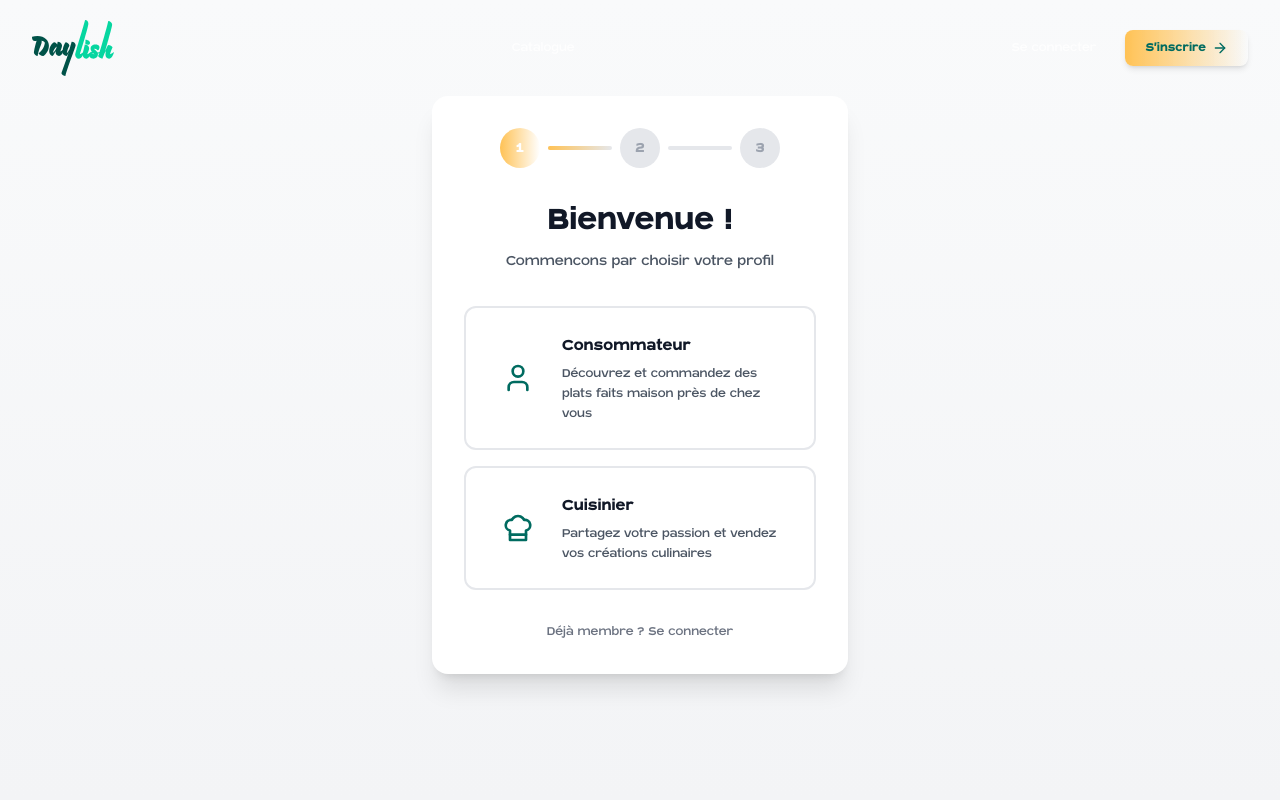
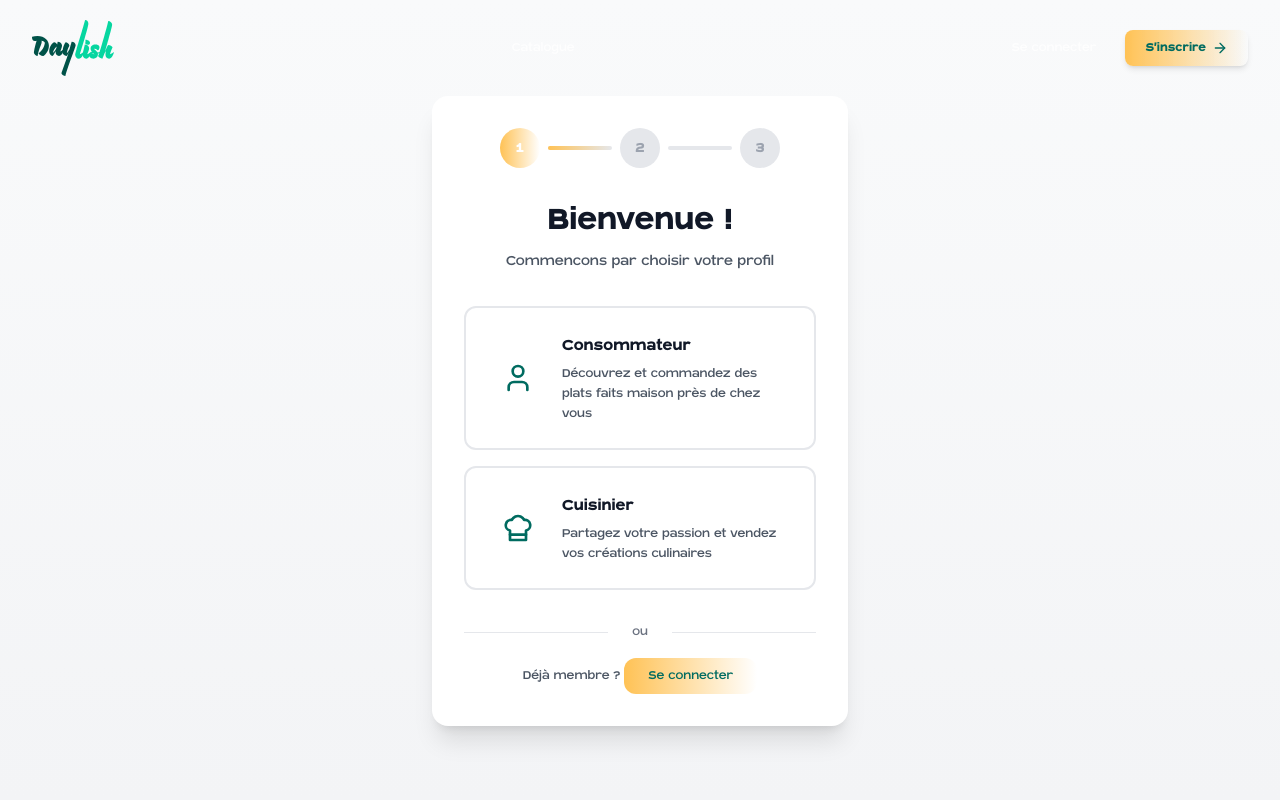
Before and after one commit to aminelaihem/Daylish, a React (Vite) app: page /register in a window 1280 px wide. Shown: the top 800 px of the page. Built offline with nearby package versions, Linux system fonts and the light colour scheme; grey boxes are pictures that could not be loaded.

Commit message:
feat: amélioration de la visibilité du lien 'Se connecter' dans le composant Register

```diff
--- a/src/components/auth/Register.tsx
+++ b/src/components/auth/Register.tsx
@@ -160,9 +160,17 @@ export function Register() {
               animate={{ opacity: 1 }}
               transition={{ duration: 0.5, delay: 0.4 }}
             >
-              <p className="text-sm text-gray-500">
+              <div className="flex items-center justify-center space-x-2 mb-4">
+                <div className="h-px bg-gray-200 flex-1"></div>
+                <span className="text-sm text-gray-500 px-4">ou</span>
+                <div className="h-px bg-gray-200 flex-1"></div>
+              </div>
+              <p className="text-sm text-gray-600">
                 Déjà membre ?{' '}
-                <Link to="/login" className="text-orange-600 hover:text-orange-500 font-medium transition-colors">
+                <Link
+                  to="/login"
+                  className="inline-flex items-center justify-center px-6 py-2 rounded-xl bg-gradient-to-r from-yellow to-orange-400 text-deep-green hover:shadow-xl hover:brightness-110 transform transition-all duration-300 ease-out hover:scale-[1.02] focus:outline-none focus:ring-2 focus:ring-offset-2 focus:ring-offset-deep-green focus:ring-yellow/50 active:scale-[0.98] font-medium"
+                >
                   Se connecter
                 </Link>
               </p>
```
